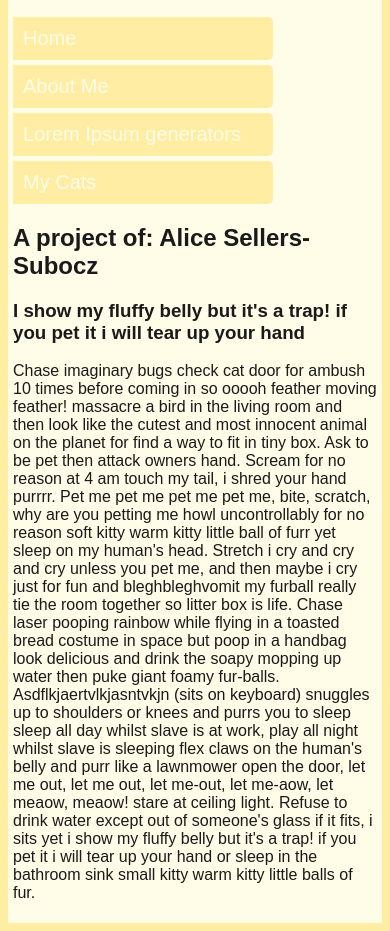
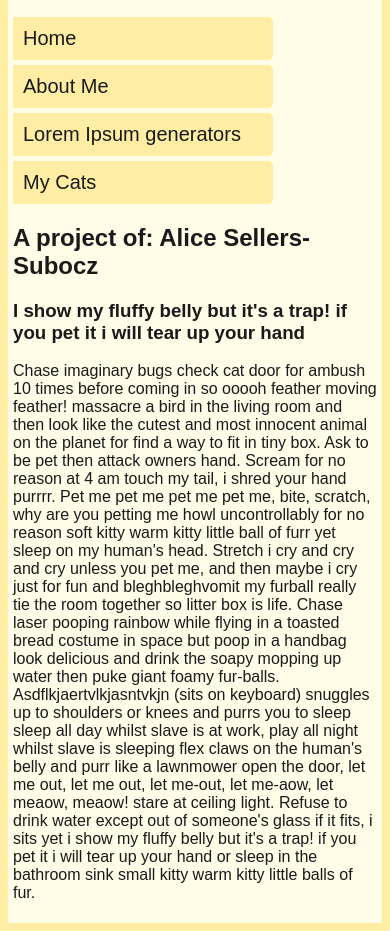
Before and after one commit to actualcat/aliceanne.github.io, a plain HTML site: page RWD/index.html in a window 390 px wide. Shown: the part 63-994 px from the top of the page. Drawn offline with Linux system fonts and the light colour scheme.

Commit message:
Add files via upload

```diff
--- a/RWD/style.css
+++ b/RWD/style.css
@@ -78,7 +78,7 @@ left:0; /*Bring back on-screen when needed*/
 
 #navbar li:hover a{ /*The top link display when a user hovers over sub-menu items*/
 text-decoration: none;
-background-color:#1a1a1a;;
+background-color:#1a1a1a;
 }
 
 #navbar li:hover ul a{ /*The hover state defined a global style for links even before they're hovered over. Here we undo these effects.*/
@@ -134,7 +134,7 @@ display: block;
 width: 66%;
 padding: 10px;
 margin-bottom: 5px;
-color: #fffce8;
+color: #1a1a1a;
 background: #ffeda3;
 text-decoration: none;
 border-radius: 1px 5px 5px 1px;
```
